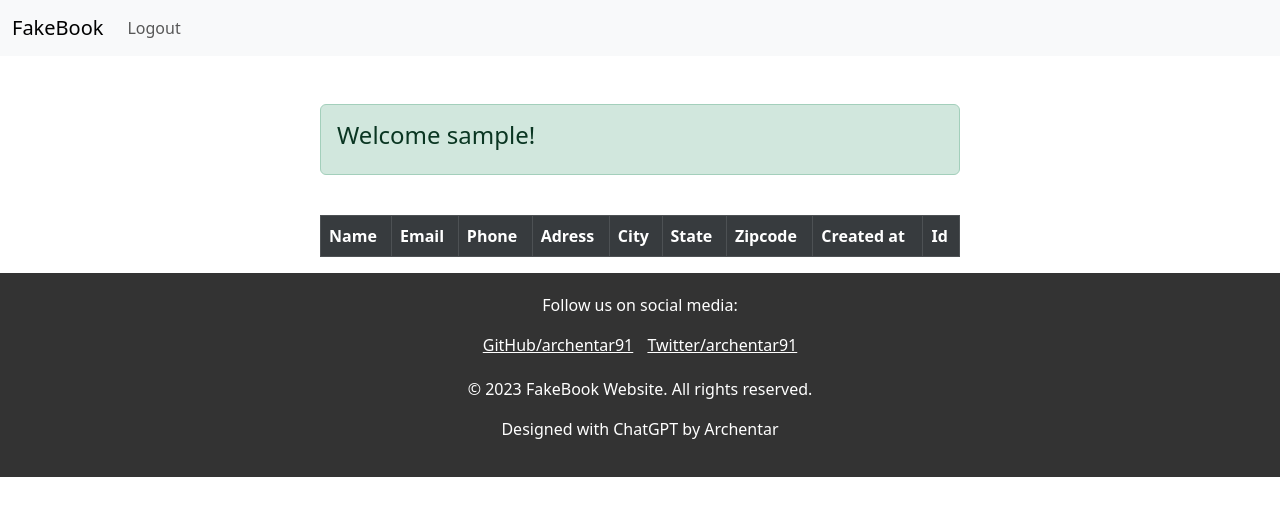
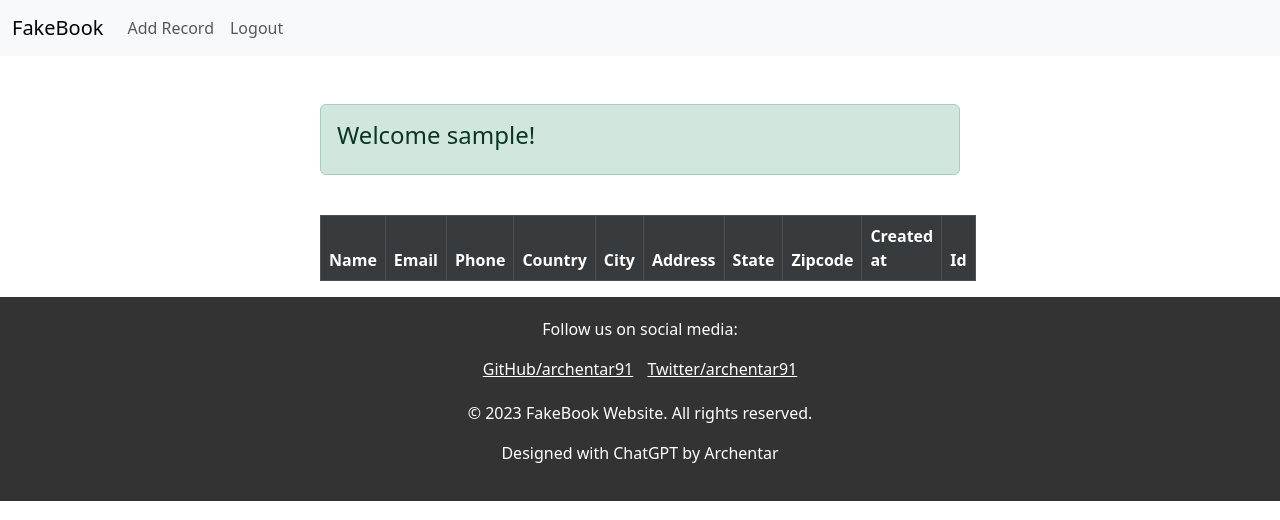
Before and after one commit to archentar91/FakeBook, a Django app: page / in a window 1280 px wide. Shown: the top 520 px of the page. Run offline with Django 4.2, Linux system fonts and the light colour scheme; the visitor is signed in with stand-in values (Sample User, id 1); data that the repository does not hold is empty.

Commit message:
Adding, Editing, Updating records added

```diff
--- a/website/templates/base.html
+++ b/website/templates/base.html
@@ -27,5 +27,6 @@
         {% endblock %}
       </div>
     <script src="https://cdn.jsdelivr.net/npm/bootstrap@5.3.1/dist/js/bootstrap.bundle.min.js" integrity="sha384-HwwvtgBNo3bZJJLYd8oVXjrBZt8cqVSpeBNS5n7C8IVInixGAoxmnlMuBnhbgrkm" crossorigin="anonymous"></script>
+
   </body>
 </html>
--- a/website/templates/home.html
+++ b/website/templates/home.html
@@ -13,8 +13,9 @@
             <th scope="col">Name</th>
             <th scope="col">Email</th>
             <th scope="col">Phone</th>
-            <th scope="col">Adress</th>
+            <th scope="col">Country</th>
             <th scope="col">City</th>
+            <th scope="col">Address</th>
             <th scope="col">State</th>
             <th scope="col">Zipcode</th>
             <th scope="col">Created at</th>
@@ -29,10 +30,11 @@
                 {{ record.last_name }}</td>
                 <td>{{ record.email }}</td>
                 <td>{{ record.phone }}</td>
+                <td>{{ record.country }}</td>
                 <td>{{ record.city }}</td>
-                <td>{{ record.adress }}</td>
+                <td>{{ record.address }}</td>
+                <td>{{ record.state }}</td>
                 <td>{{ record.zipcode }}</td>
-                <td>{{ record.state }}</td>
                 <td>{{ record.created_at }}</td>
                 <td><a href="{% url 'record' record.id %}">{{ record.id }}</a></td>
               </tr>
@@ -57,7 +59,7 @@
         <div class="mb-3">
           <input type="password" class="form-control" name="password", placeholder="Password" required>
         </div></br>
-        <button type="submit" class="btn btn-secondary">Login</button>
+        <button type="submit" class="btn btn-primary">Login</button>
     </form>
 </div></br>
 {% endif %}
--- a/website/templates/navbar.html
+++ b/website/templates/navbar.html
@@ -7,6 +7,9 @@
       <div class="collapse navbar-collapse" id="navbarSupportedContent">
         <ul class="navbar-nav me-auto mb-2 mb-lg-0">
         {% if user.is_authenticated %}
+        <li class="nav-item">
+          <a class="nav-link" href="{% url 'add_record' %}">Add Record</a>
+      </li>
             <li class="nav-item">
                 <a class="nav-link" href="{% url 'logout' %}">Logout</a>
             </li>
--- a/website/templates/register.html
+++ b/website/templates/register.html
@@ -21,7 +21,7 @@
             {% endif %}
         {{ form.as_p }}
         </br>
-        <button type="submit" class="btn btn-secondary">Register</button>
+        <button type="submit" class="btn btn-primary">Register</button>
         <form>
     </div>
 </div></br>
--- a/website/urls.py
+++ b/website/urls.py
@@ -8,5 +8,6 @@ urlpatterns = [
     path('register/', views.register_user, name='register'),
     path('record/<int:pk>', views.customer_record, name='record'),
     path('delete_record/<int:pk>', views.delete_record, name='delete_record'),
-    #path('update_record/<int:pk>', views.update_record, name='update_record'),
+    path('add_record/', views.add_record, name='add_record'),
+    path('edit_record/<int:pk>', views.edit_record, name='edit_record'),
 ]
--- a/website/views.py
+++ b/website/views.py
@@ -1,7 +1,7 @@
-from django.shortcuts import redirect, render
+from django.shortcuts import render, redirect
 from django.contrib.auth import authenticate, login, logout
 from django.contrib import messages
-from .forms import SingUpForm
+from .forms import SignUpForm, AddRecordForm
 from .models import Record
 
 # Create your views here.
@@ -32,7 +32,7 @@ def logout_user(request):
 
 def register_user(request):
     if request.method == 'POST':
-        form = SingUpForm(request.POST)
+        form = SignUpForm(request.POST)
         if form.is_valid():
             form.save()
             # Authenticate and login the user
@@ -43,7 +43,7 @@ def register_user(request):
             messages.success(request, 'You are now logged in')
             return redirect('home')
     else:
-        form = SingUpForm()
+        form = SignUpForm()
         return render(request, 'register.html', {'form': form})
     return render(request, 'register.html', {'form': form})
 
@@ -65,3 +65,30 @@ def delete_record(request, pk):
     else:
         messages.error(request, 'You are not logged in')
         return redirect('home')
+
+def add_record(request):
+	form = AddRecordForm(request.POST or None)
+	if request.user.is_authenticated:
+		if request.method == "POST":
+			if form.is_valid():
+				add_record = form.save()
+				messages.success(request, "Record Added.")
+				return redirect('home')
+		return render(request, 'add_record.html', {'form':form})
+	else:
+		messages.success(request, "You Must Be Logged In.")
+		return redirect('home')
+
+def edit_record(request, pk):
+    if request.user.is_authenticated:
+        current_record = Record.objects.get(id=pk)
+        form = AddRecordForm(request.POST or None, instance=current_record)
+        if request.method == "POST":
+            if form.is_valid():
+                form.save()
+                messages.success(request, "Record Updated.")
+            return redirect('home')
+        return render(request, 'edit_record.html', {'form':form})
+    else:
+        messages.success(request, "You Must Be Logged In.")
+        return redirect('home')
```
Also changed, not shown: website/forms.py (+19 -2 lines), website/models.py (+6 -4 lines), website/templates/add_record.html (added, +28 -0 lines), website/templates/edit_record.html (added, +28 -0 lines), website/templates/record.html (+15 -5 lines), website/migrations/0001_initial.py, website/migrations/0002_alter_record_country.py (added).
